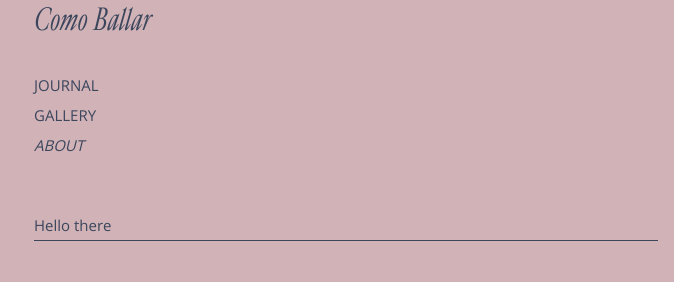
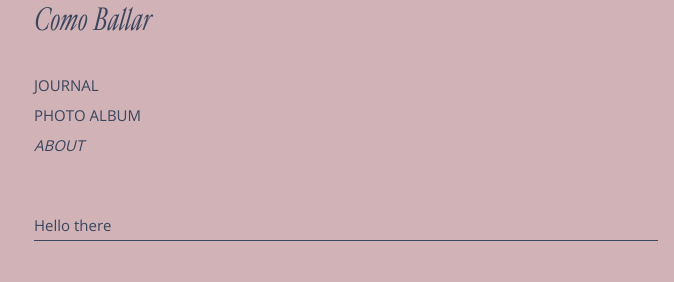
Before and after one commit to comballar/comballar.github.io, a Jekyll site: the page built from about.md, in a window 1280 px wide. Shown: the part 130-412 px from the top of the page, without its empty margins (86-760 px from the left). Built offline with Jekyll 4.4.1, drawn with Linux system fonts in a browser that asks for light colours; some web fonts are replaced.

Commit message:
Update social.yml

```diff
--- a/_data/social.yml
+++ b/_data/social.yml
@@ -1,6 +1,6 @@
 - title: JOURNAL
   url: https://comoballar.github.io/journal/
-- title: GALLERY
-  url: https://comoballar.github.io/gallery/
+- title: PHOTO ALBUM
+  url: https://comoballar.github.io/photo-album/
 - title: ABOUT
   url: https://comoballar.github.io/about/
```
